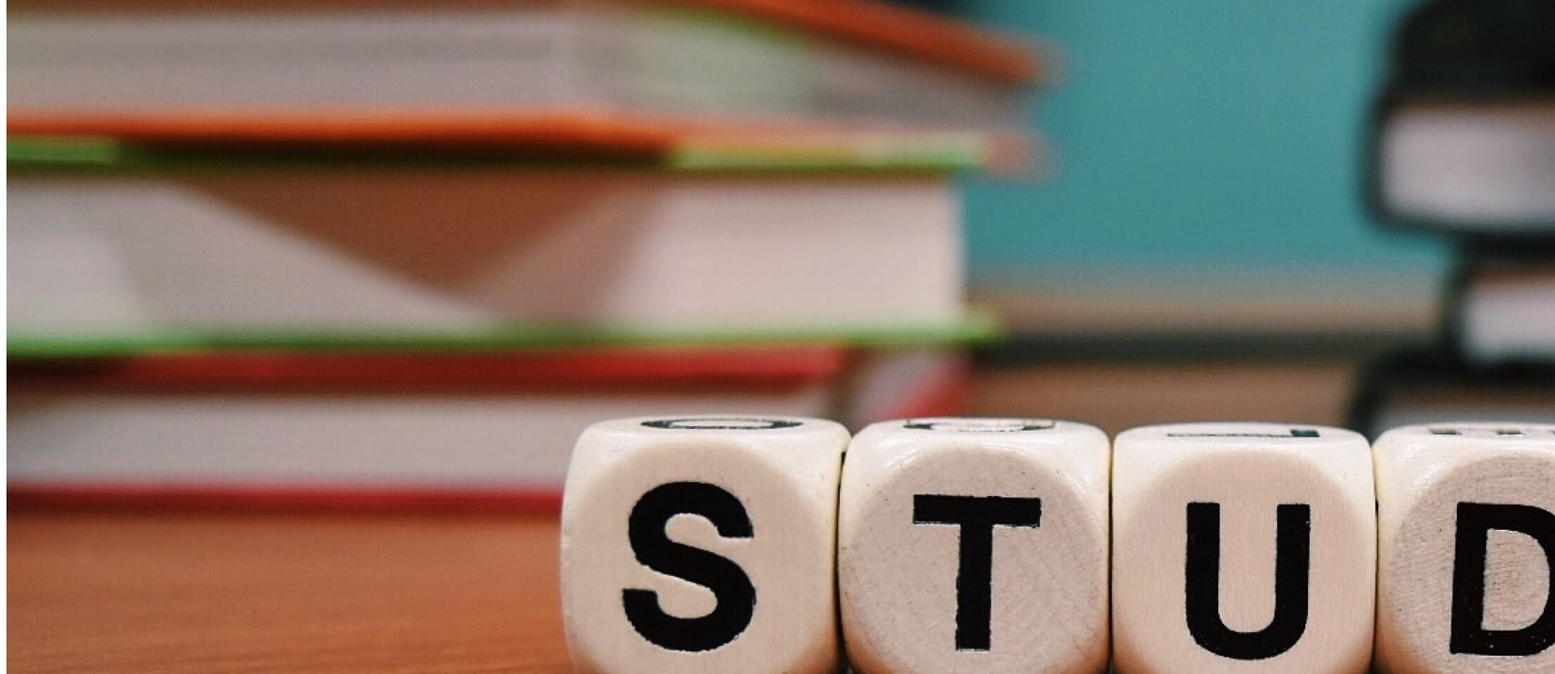
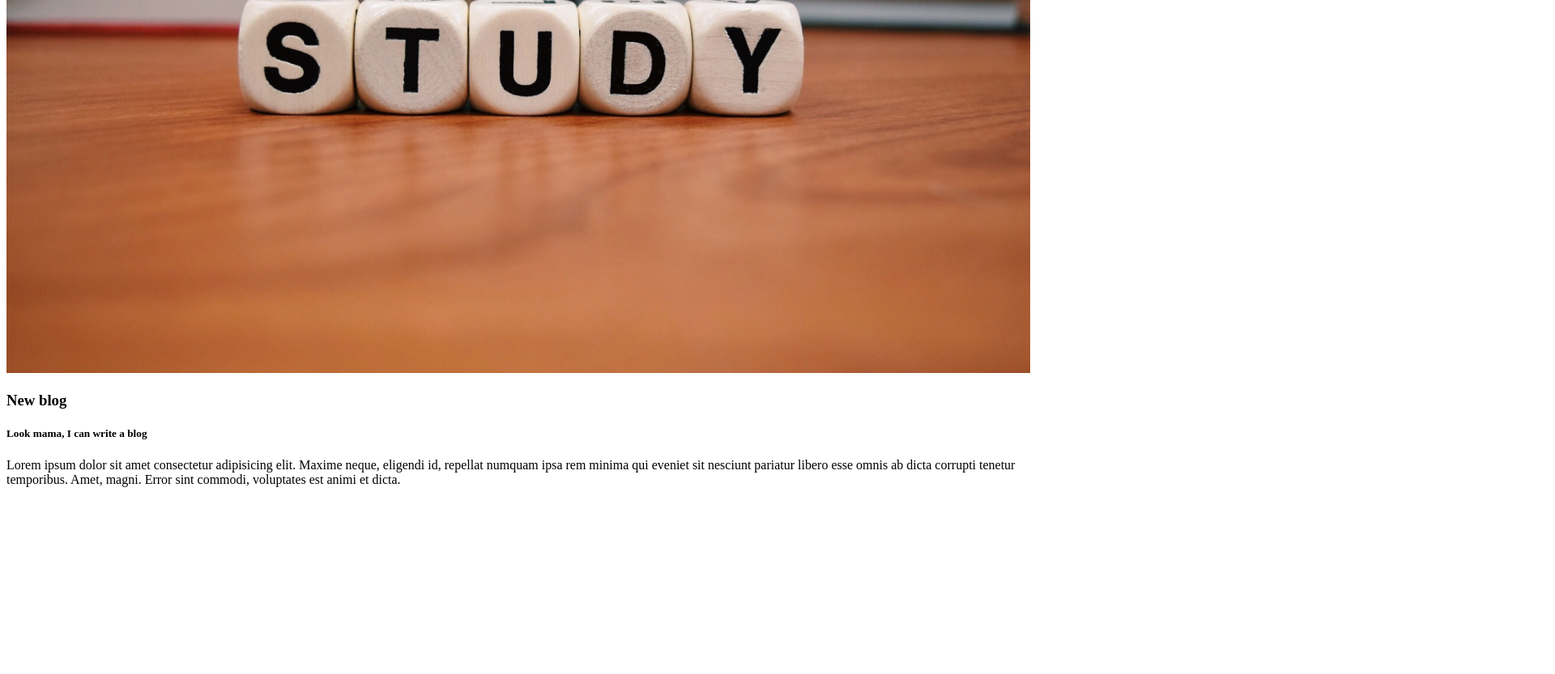
Before and after one commit to omayermainur/my-third-repo, a plain HTML site: page index.html in a window 1280 px wide. Shown: the part 502-1335 px from the top of the page at 81% size, 1920 px wide, since content can reach past the window. After the commit the page ends 1120 px from the top, so only its background shows below. Drawn offline with Linux system fonts and the light colour scheme.

Commit message:
new blog added

```diff
--- a/index.html
+++ b/index.html
@@ -9,7 +9,11 @@
 <body>
     <h1>My start file is not index.html file</h1>
     <h3>New Destination</h3>
-    <img src="./img/alphabet.jpg" alt="">
-    <p>Hello</p>
+    <img src="./img/alphabet.jpg" width="100%" alt="">
+    <div>
+        <h3>New blog</h3>
+        <h5>Look mama, I can write a blog</h5>
+        <p>Lorem ipsum dolor sit amet consectetur adipisicing elit. Maxime neque, eligendi id, repellat numquam ipsa rem minima qui eveniet sit nesciunt pariatur libero esse omnis ab dicta corrupti tenetur temporibus. Amet, magni. Error sint commodi, voluptates est animi et dicta.</p>
+    </div>
 </body>
 </html>
```
